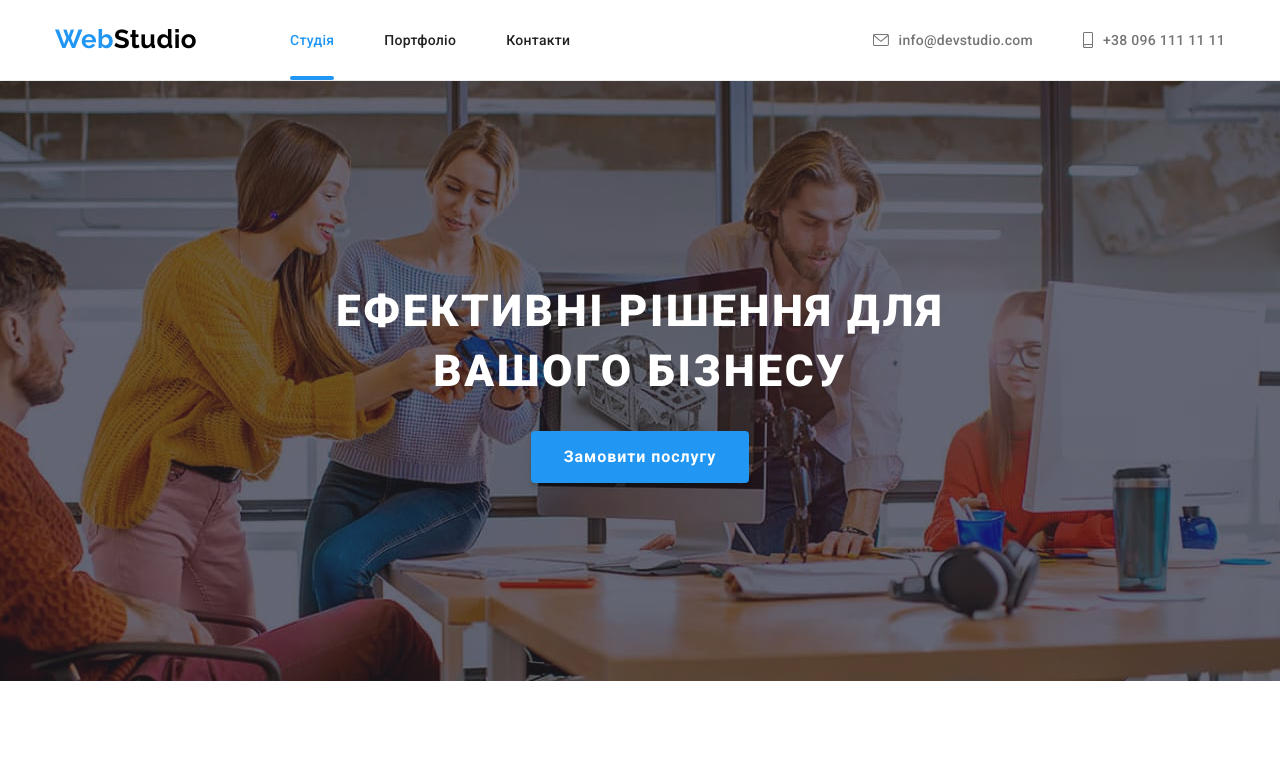
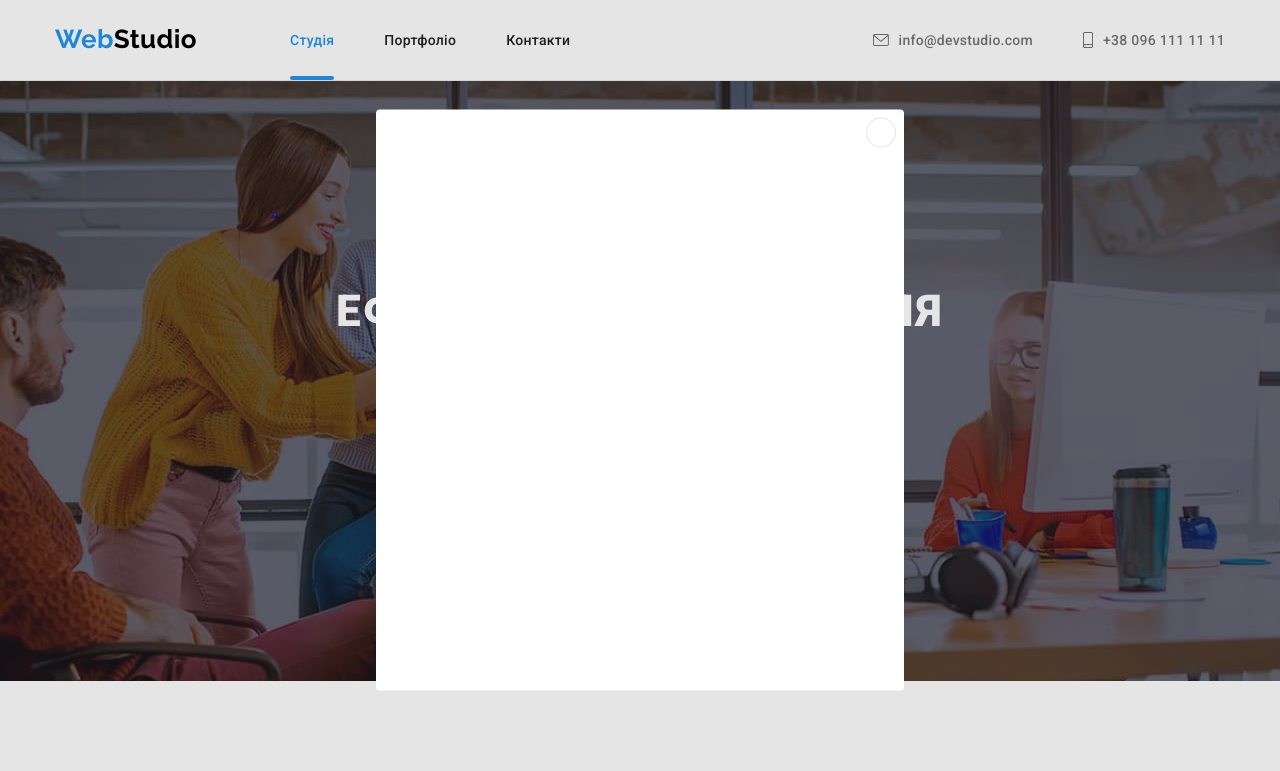
Before and after one commit to svet-shaigen/goit-markup-hw-05-5, a plain HTML site: page index.html in a window 1280 px wide. Both pictures are taken after a click on the button "Замовити послугу". Shown: the top 771 px of the page. Drawn offline with nearby package versions, Linux system fonts and the light colour scheme; files whose address does not match are found by name.

Commit message:
Add modal-btn

```diff
--- a/css/styles.css
+++ b/css/styles.css
@@ -607,6 +607,22 @@
       border-radius: 4px;
     }
 
+    .modal-btn {
+      position: absolute;
+      top: 8px;
+      right: 8px;
+      width: 30px;
+      height: 30px;
+
+      display: flex;
+      align-items: center;
+      justify-content: center;
+
+      background-color: var(--primary-bg-color);
+      border: 1px solid var(--backdrop-bg-color);
+      border-radius: 50%;
+    }
+
 
 
 
--- a/index.html
+++ b/index.html
@@ -45,7 +45,7 @@
         <section class="section hero">
             <div class="container">
             <h1 class="hero-title">Ефективні рішення для вашого бізнесу</h1>
-            <button class="hero-btn" type="button">Замовити послугу</button>
+            <button class="hero-btn" type="button" data-modal-open>Замовити послугу</button>
             </div>
         </section>
 
@@ -368,9 +368,13 @@
           </div>
         </div>
     </footer>
-     <div class="backdrop is-hidden">
+     <div class="backdrop is-hidden" data-modal>
      <div class="modal">
-        <button></button>
+        <button class="modal-btn" type="button" data-modal-close>
+            <svg class="modal-icon" width="18" height="18">
+                <use href="./images/icons.svg#icon-icon-close-btn" ></use>
+            </svg>
+        </button>
      </div>
     </div>
     <script src="./js/modal.js"></script>
```
Also changed, not shown: images/icons.svg.
